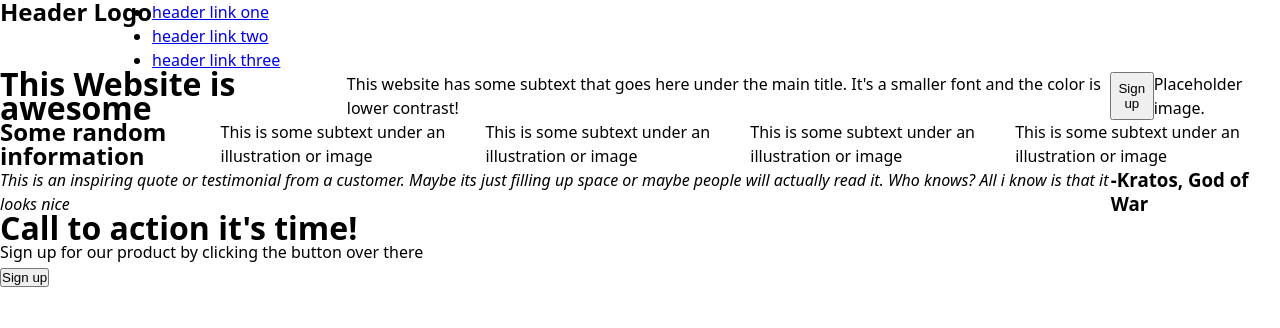
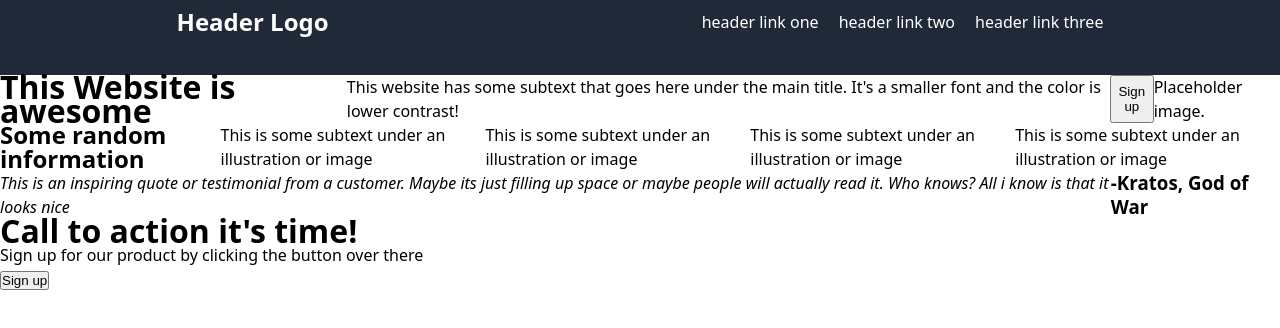
Before and after one commit to FoxLewis/pageDesignTemplate, a plain HTML site: page index.html in a window 1280 px wide. Drawn offline with Linux system fonts and the light colour scheme.

Commit message:
Add navbar styles with logo

```diff
--- a/style.css
+++ b/style.css
@@ -13,3 +13,29 @@ body {
 .container {
   display: flex;
 }
+
+nav ul {
+  display: flex;
+}
+nav ul li {
+  margin-left: 20px;
+}
+
+nav ul,
+nav a {
+  list-style-type: none;
+  text-decoration: none;
+  color: white;
+}
+
+nav h1 {
+  font-size: 24px;
+}
+
+nav .container {
+  justify-content: space-around;
+  height: 75px;
+  background-color: #1f2937;
+  color: white;
+  padding-top: 10px;
+}
```
